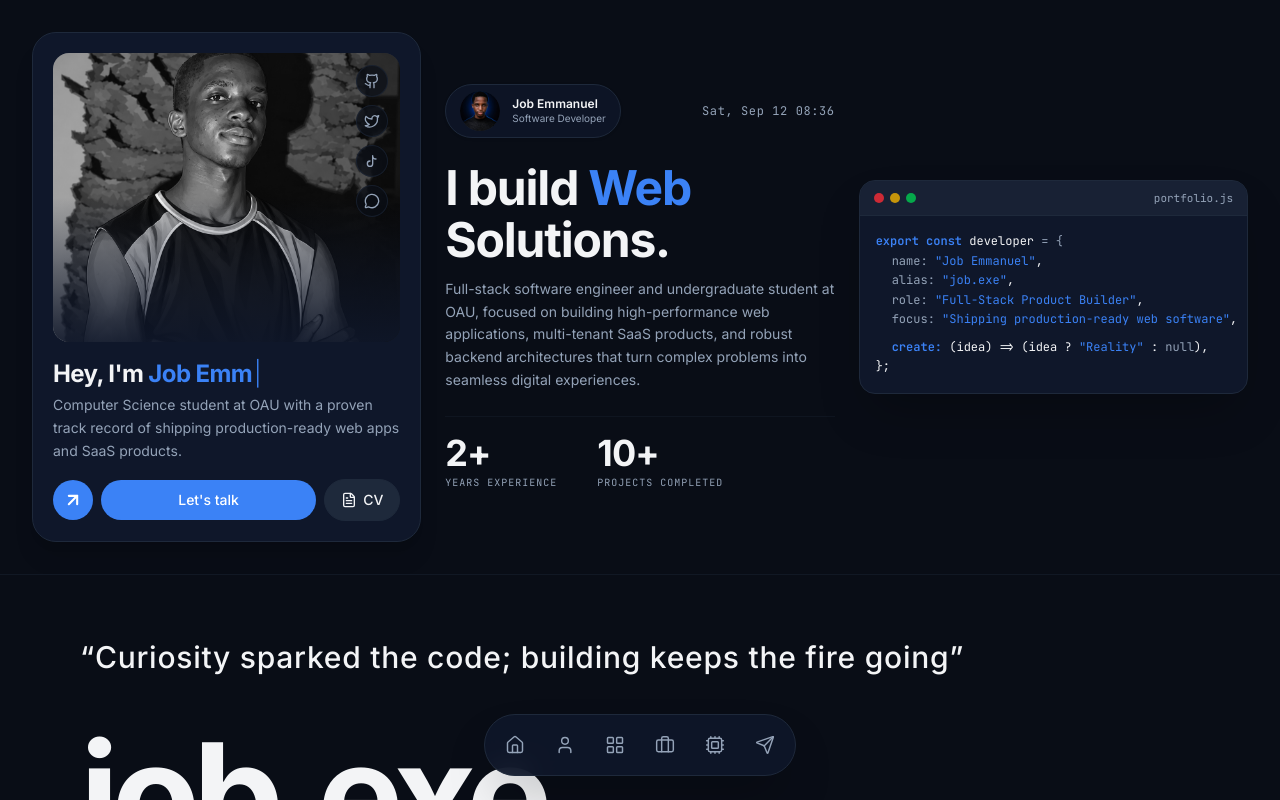
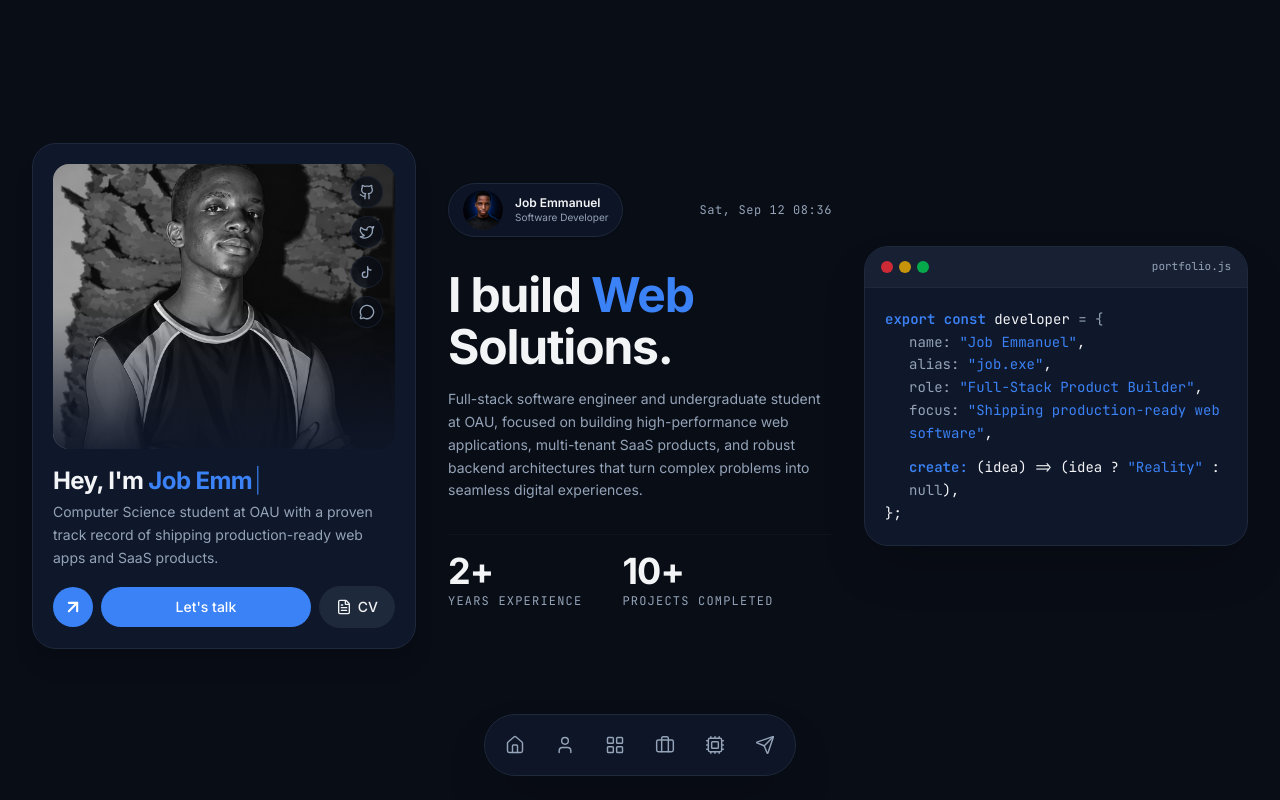
Before and after one commit to Emmanuelkorede/porfolio, a Next.js app: page / in a window 1280 px wide. Shown: the top 800 px of the page. Built offline with nearby package versions, Linux system fonts and the light colour scheme.

Commit message:
feat : made the herosection responsive

```diff
--- a/src/components/hero/BioCard.tsx
+++ b/src/components/hero/BioCard.tsx
@@ -52,7 +52,7 @@ const TikTok = ({ className = "w-4 h-4" }: { className?: string }) => (
 );
 
 export function BioCard() {
-  const words = ["a Developer", "Job Emmanuel", "job.exe", "a Full-Stack Engineer"];
+  const words = ["a Developer", "Job Emmanuel", "job.exe"];
 
   const [currentWordIndex, setCurrentWordIndex] = useState(0);
   const [displayedText, setDisplayedText] = useState("");
--- a/src/components/hero/CodeTerminal.tsx
+++ b/src/components/hero/CodeTerminal.tsx
@@ -2,47 +2,47 @@
 
 export function CodeTerminal() {
   return (
-    <div className="w-full bg-card border border-border rounded-2xl overflow-hidden shadow-2xl font-mono text-xs">
+    <div className="w-full bg-card border border-border rounded-3xl overflow-hidden shadow-2xl font-mono text-xs sm:text-sm lg:text-xs xl:text-sm">
       {/* Terminal Title Bar */}
-      <div className="flex items-center justify-between px-3.5 py-2.5 bg-muted/60 border-b border-border">
+      <div className="flex items-center justify-between px-4 py-3 bg-muted/60 border-b border-border">
         <div className="flex items-center gap-1.5">
-          <span className="w-2.5 h-2.5 rounded-full bg-red-500/80 inline-block" />
-          <span className="w-2.5 h-2.5 rounded-full bg-yellow-500/80 inline-block" />
-          <span className="w-2.5 h-2.5 rounded-full bg-green-500/80 inline-block" />
+          <span className="w-3 h-3 rounded-full bg-red-500/80 inline-block" />
+          <span className="w-3 h-3 rounded-full bg-yellow-500/80 inline-block" />
+          <span className="w-3 h-3 rounded-full bg-green-500/80 inline-block" />
         </div>
         <span className="text-[11px] text-muted-foreground select-none">portfolio.js</span>
       </div>
 
       {/* Code Display */}
-      <div className="p-4 text-foreground leading-relaxed overflow-x-auto whitespace-pre">
+      <div className="p-5 text-foreground leading-relaxed overflow-x-hidden whitespace-pre-wrap break-words">
         <p className="text-muted-foreground">
           <span className="text-accent font-semibold">export const</span>{" "}
           <span className="text-foreground">developer</span> = &#123;
         </p>
 
-        <p className="pl-4">
+        <p className="pl-4 sm:pl-6">
           <span className="text-muted-foreground">name:</span>{" "}
           <span className="text-accent">&quot;Job Emmanuel&quot;</span>,
         </p>
 
-        <p className="pl-4">
+        <p className="pl-4 sm:pl-6">
           <span className="text-muted-foreground">alias:</span>{" "}
           <span className="text-accent">&quot;job.exe&quot;</span>,
         </p>
 
-        <p className="pl-4">
+        <p className="pl-4 sm:pl-6">
           <span className="text-muted-foreground">role:</span>{" "}
           <span className="text-accent">&quot;Full-Stack Product Builder&quot;</span>,
         </p>
 
-        <p className="pl-4">
+        <p className="pl-4 sm:pl-6">
           <span className="text-muted-foreground">focus:</span>{" "}
           <span className="text-accent">&quot;Shipping production-ready web software&quot;</span>,
         </p>
 
-        <div className="py-1" />
+        <div className="py-1.5" />
 
-        <p className="pl-4">
+        <p className="pl-4 sm:pl-6">
           <span className="text-accent font-semibold">create:</span> (idea) =&gt; (idea ?{" "}
           <span className="text-accent">&quot;Reality&quot;</span> : <span className="text-muted-foreground">null</span>),
         </p>
--- a/src/components/hero/HeroSection.tsx
+++ b/src/components/hero/HeroSection.tsx
@@ -6,26 +6,25 @@ import { CodeTerminal } from "./CodeTerminal";
 
 export function HeroSection() {
   return (
-    <section className="relative w-full py-20 lg:py-8 px-4 sm:px-6 lg:px-8 flex items-start justify-center bg-background">
+    <section className="relative w-full min-h-[100dvh] pt-20 pb-10 lg:pt-8 lg:pb-10 px-4 sm:px-6 lg:px-8 flex items-center justify-center bg-background">
       <div className="max-w-7xl w-full mx-auto">
-        {/* Desktop Layout: Fluid Grid with stretch alignment */}
-        <div className="hidden lg:grid grid-cols-12 gap-6 items-stretch">
-          <div className="col-span-4 flex">
+        <div className="grid grid-cols-1 md:grid-cols-2 lg:grid-cols-3 gap-6 lg:gap-8 items-stretch">
+
+          {/* Bio Card */}
+          <div className="w-full max-w-md mx-auto md:max-w-none flex">
             <BioCard />
           </div>
-          <div className="col-span-4 flex flex-col justify-between">
+
+          {/* Middle Content */}
+          <div className="w-full max-w-md mx-auto md:max-w-none flex flex-col justify-center">
             <MiddleContent />
           </div>
-          <div className="col-span-4 flex items-center justify-center">
+
+          {/* Terminal (Vertically centered, natural content height) */}
+          <div className="w-full max-w-md mx-auto md:max-w-none md:col-span-2 lg:col-span-1 flex items-center justify-center">
             <CodeTerminal />
           </div>
-        </div>
 
-        {/* Mobile / Tablet Layout */}
-        <div className="flex flex-col gap-6 lg:hidden items-center w-full max-w-md mx-auto">
-          <BioCard />
-          <MiddleContent />
-          <CodeTerminal />
         </div>
       </div>
     </section>
--- a/src/components/hero/MiddleContent.tsx
+++ b/src/components/hero/MiddleContent.tsx
@@ -20,9 +20,9 @@ export function MiddleContent() {
   }, []);
 
   return (
-    <div className="flex flex-col justify-center  h-full gap-6">
+    <div className="flex flex-col justify-center h-full gap-6 lg:gap-8 w-full py-6 md:py-0">
       {/* Top Header Badge & Live Time */}
-      <div className="hidden lg:flex items-center justify-between w-full">
+      <div className="hidden md:flex items-center justify-between w-full">
         <div className="flex items-center gap-3 bg-card/80 backdrop-blur-md border border-border rounded-full py-1.5 px-3.5 shadow-sm">
           <div className="relative w-10 h-10 rounded-full overflow-hidden bg-muted shrink-0">
             <Image
@@ -45,33 +45,33 @@ export function MiddleContent() {
 
       {/* Main Headline & Paragraph */}
       <div>
-        <h1 className="text-4xl sm:text-5xl lg:text-5xl font-sans font-bold text-foreground leading-[1.08] tracking-tight">
+        <h1 className="text-4xl sm:text-5xl lg:text-4xl xl:text-5xl font-sans font-bold text-foreground leading-[1.08] tracking-tight">
           I build <span className="text-accent">Web</span>
           <br />
           Solutions.
         </h1>
 
-        <p className="mt-3 text-xs sm:text-sm text-muted-foreground font-sans leading-relaxed max-w-md">
+        <p className="mt-4 text-sm lg:text-xs xl:text-sm text-muted-foreground font-sans leading-relaxed max-w-md">
           Full-stack software engineer and undergraduate student at OAU, focused on building high-performance web applications, multi-tenant SaaS products, and robust backend architectures that turn complex problems into seamless digital experiences.
         </p>
       </div>
 
       {/* Stats Counter Row */}
-      <div className="flex items-center gap-10 pt-4 border-t border-border/30">
+      <div className="flex items-center gap-8 sm:gap-10 pt-4 border-t border-border/30">
         <div>
-          <p className="text-3xl sm:text-4xl font-sans font-bold text-foreground tracking-tight">
+          <p className="text-3xl sm:text-4xl lg:text-3xl xl:text-4xl font-sans font-bold text-foreground tracking-tight">
             2+
           </p>
-          <p className="text-[10px] font-mono tracking-widest uppercase text-muted-foreground mt-0.5">
+          <p className="text-[10px] sm:text-xs lg:text-[10px] xl:text-xs font-mono tracking-widest uppercase text-muted-foreground mt-0.5">
             Years Experience
           </p>
         </div>
 
         <div>
-          <p className="text-3xl sm:text-4xl font-sans font-bold text-foreground tracking-tight">
+          <p className="text-3xl sm:text-4xl lg:text-3xl xl:text-4xl font-sans font-bold text-foreground tracking-tight">
             10+
           </p>
-          <p className="text-[10px] font-mono tracking-widest uppercase text-muted-foreground mt-0.5">
+          <p className="text-[10px] sm:text-xs lg:text-[10px] xl:text-xs font-mono tracking-widest uppercase text-muted-foreground mt-0.5">
             Projects Completed
           </p>
         </div>
```
